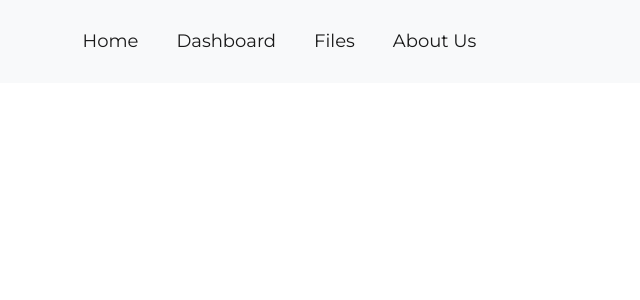
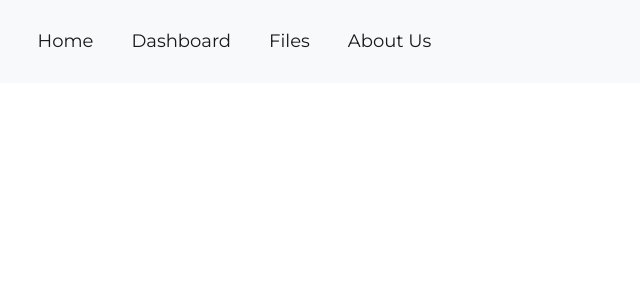
Before and after one commit to roger2020-ui/my-app, a React (Create React App) app: page / in a window 1280 px wide. Shown: the top 300 px of the page, without its empty margins (0-640 px from the left). Built offline with nearby package versions, Linux system fonts and the light colour scheme; the HTML template or start-up script is replaced by a standard one.

Commit message:
removed unwanted space

```diff
--- a/src/components/Navbar.jsx
+++ b/src/components/Navbar.jsx
@@ -44,6 +44,7 @@ const Navbar = () => {
           </div>
         </div>
       </nav>
+
     </div>
   )
 }
--- a/src/styles/navbar.css
+++ b/src/styles/navbar.css
@@ -4,7 +4,7 @@
   font-size: large;
 }
 .container-fluid{
-    margin-left: 50px;
+    margin-left: 5px;
 }
 a {
   margin: 10px;
```
